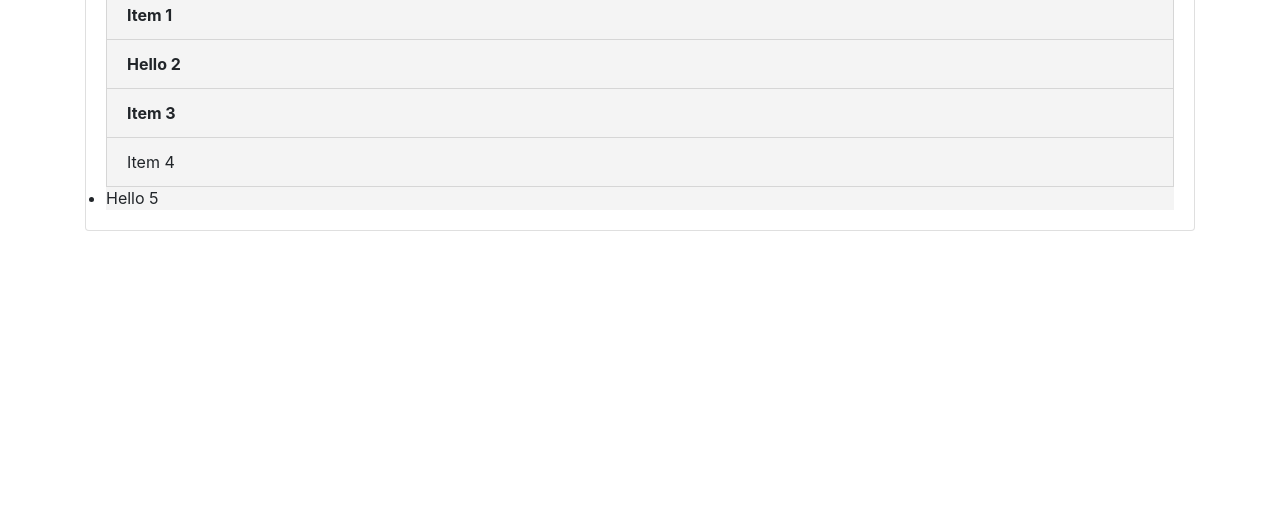
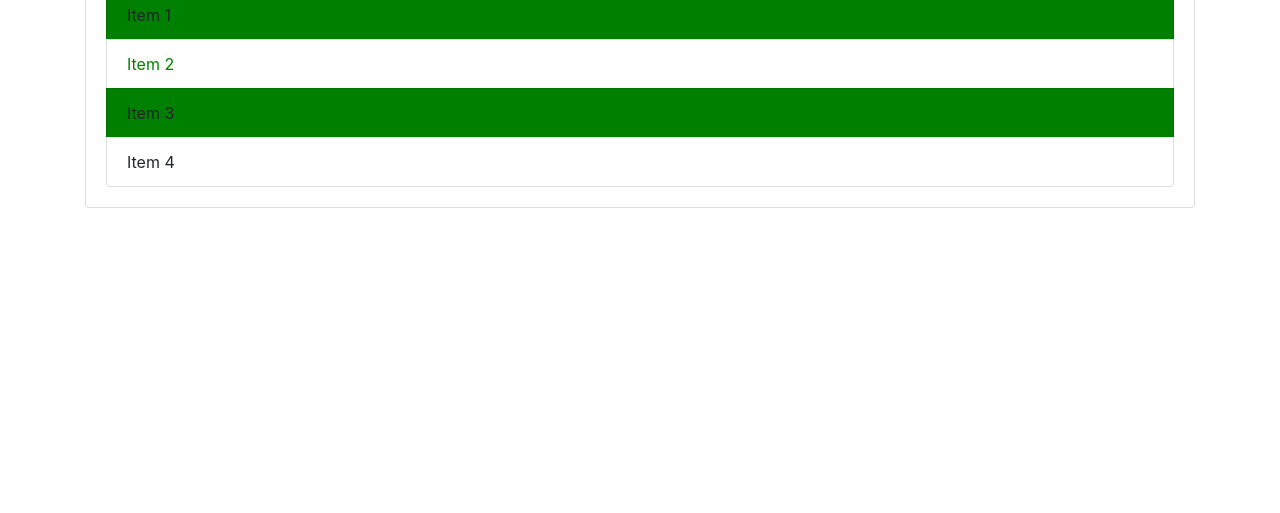
Before and after one commit to kgaurav08/formPro, a plain HTML site: page index.html in a window 1280 px wide. Shown: the part 287-800 px from the top of the page. Drawn offline with nearby package versions, Linux system fonts and the light colour scheme.

Commit message:
code modified

```diff
--- a/dom1.js
+++ b/dom1.js
@@ -1,17 +1,25 @@
-var items = document.getElementsByClassName('list-group-item');
-items[2].style.backgroundColor = 'green';
-items[2].style.fontWeight = 'green';
-items[0].style.fontWeight = 'bold';
-items[1].style.fontWeight = 'bold';
-items[2].style.fontWeight = 'bold';
+// var header = document.querySelector('#main-header');
+// header.style.borderBottom = 'solid 4px #ccc';
 
-var li = document.getElementsByTagName('li');
-console.log(li);
-console.log(li[1]);
-li[1].textContent = 'Hello 2';
-li[1].style.fontWeight = 'bold';
-li[1].style.backgroundColor = 'yellow';
-li[4].textContent = 'Hello 5';
-for(var i=0;i<li.length;i++){
-    li[i].style.backgroundColor = '#f4f4f4';
+// var input = document.querySelector('input');
+// input.value = 'hello world';
+
+// var submit = document.querySelector('input[type="submit"]');
+// submit.value="SEND";
+
+// var item = document.querySelector('.list-group-item');
+// item.style.color = 'red';
+
+// var lastItem = document.querySelector('.list-group-item:last-child');
+// lastItem.style.color = 'blue';
+
+// var secondItem = document.querySelector('.list-group-item:nth-child(2)');
+// secondItem.style.color = 'coral';
+
+var odd = document.querySelectorAll('li:nth-child(odd)');
+for(var i = 0;i<odd.length;i++){
+    odd[i].style.backgroundColor = 'green';
 }
+
+var secondItem = document.querySelectorAll('li');
+secondItem[1].style.color = 'green';
--- a/index.html
+++ b/index.html
@@ -26,7 +26,7 @@
       <li class="list-group-item">Item 2</li>
       <li class="list-group-item">Item 3</li>
       <li class="list-group-item">Item 4</li>
-      <li>Item 5</li>
+
     </ul>
    </div>
   </div>
```
